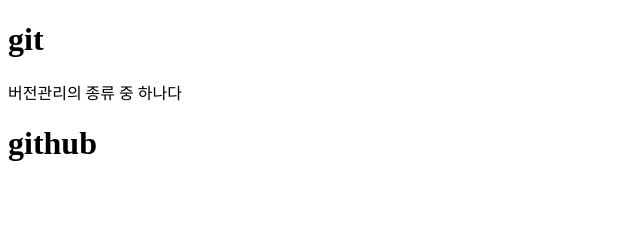
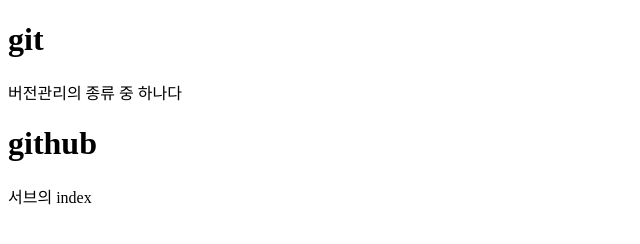
Before and after one commit to dlwndmsindiyo-juju/git-test, a plain HTML site: page index.html in a window 1280 px wide. Shown: the whole page, without its empty margins (0-640 px from the left). Drawn offline with Linux system fonts and the light colour scheme.

Commit message:
signin index 수정

```diff
--- a/index.html
+++ b/index.html
@@ -10,5 +10,6 @@
     <p>버전관리의 종류 중 하나다</p>
 
     <h1>github</h1>
+    <p>서브의 index</p>
 </body>
 </html>
```
